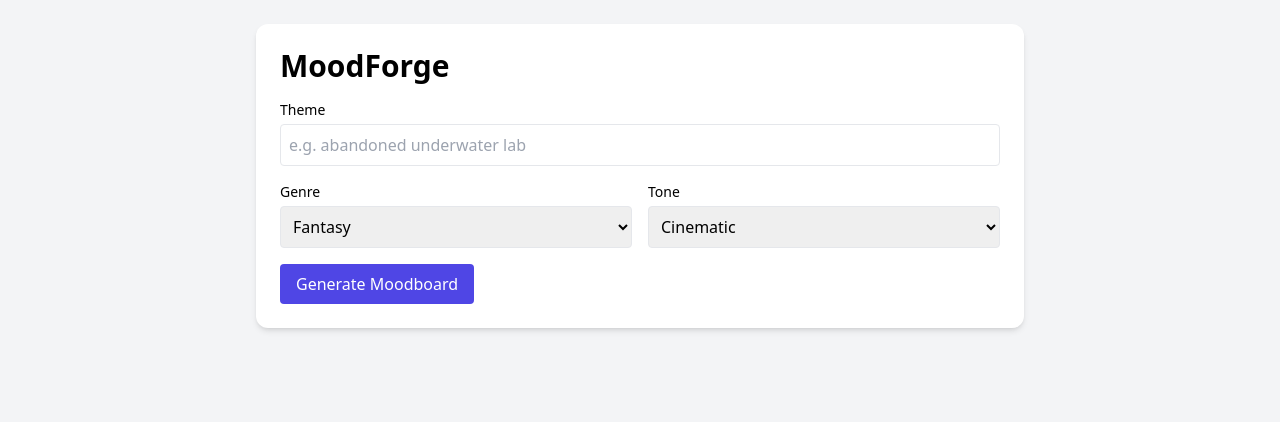
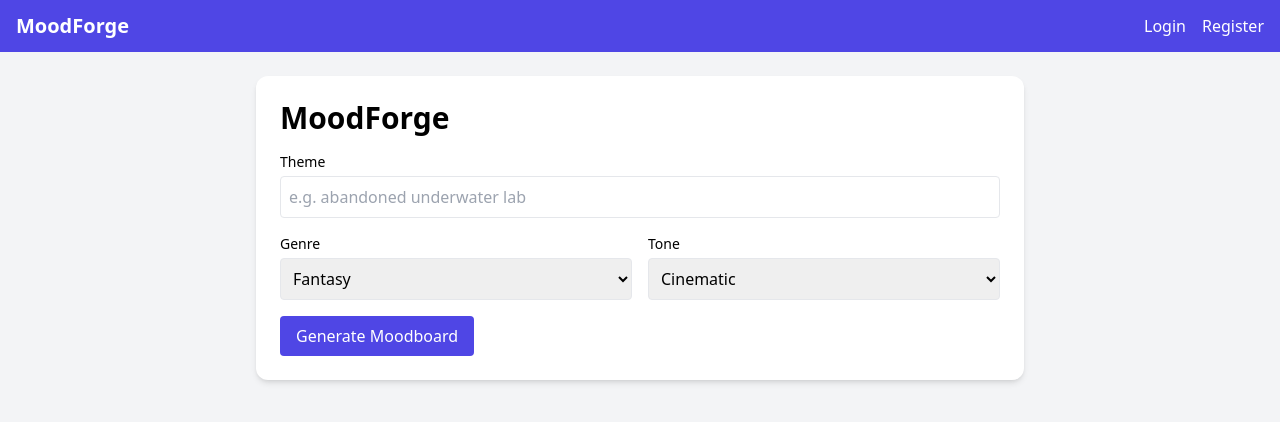
Before and after one commit to AndrewHulme88/moodforge, a React (Vite) app in the folder client/: page / in a window 1280 px wide. Shown: the top 422 px of the page. Built offline with nearby package versions, Linux system fonts and the light colour scheme.

Commit message:
Fixed login/logout functionality

```diff
--- a/client/src/App.jsx
+++ b/client/src/App.jsx
@@ -1,15 +1,37 @@
-import { Routes, Route } from "react-router-dom";
+import { useState, useEffect } from "react";
+import { Routes, Route, useNavigate } from "react-router-dom";
+import Navbar from "./components/Navbar";
+import LoginForm from "./components/LoginForm";
+import RegisterForm from "./components/RegisterForm";
 import HomePage from "./pages/HomePage";
-import LoginPage from "./pages/LoginPage";
-import RegisterPage from "./pages/RegisterPage";
 
 function App() {
+  const [token, setToken] = useState(localStorage.getItem("token"));
+  const isAuthenticated = !!token;
+  const navigate = useNavigate();
+
+  const handleLogout = () => {
+    localStorage.removeItem("token");
+    setToken(null);
+    navigate("/");
+  };
+
+  useEffect(() => {
+    if (token) {
+      localStorage.setItem("token", token);
+    }
+  }, [token]);
+
   return (
-    <Routes>
-      <Route path="/" element={<HomePage />} />
-      <Route path="/login" element={<LoginPage />} />
-      <Route path="/register" element={<RegisterPage />} />
-    </Routes>
+    <div className="min-h-screen bg-gray-100">
+      <Navbar isAuthenticated={isAuthenticated} token={token} handleLogout={handleLogout} />
+
+      <Routes>
+        <Route path="/" element={<HomePage />} />
+        <Route path="/login" element={<LoginForm setToken={setToken} />} />
+        <Route path="/register" element={<RegisterForm setToken={setToken} />} />
+      </Routes>
+    </div>
   );
 }
 
--- a/client/src/components/LoginForm.jsx
+++ b/client/src/components/LoginForm.jsx
@@ -2,7 +2,7 @@ import { useState } from "react";
 import { loginUser } from "../services/authService";
 import { useNavigate } from "react-router-dom";
 
-function LoginForm() {
+function LoginForm({ setToken }) {
   const navigate = useNavigate();
   const [formData, setFormData] = useState({ email: "", password: "" });
   const [error, setError] = useState("");
@@ -21,6 +21,7 @@ function LoginForm() {
     const result = await loginUser(formData);
     if (result.token) {
       localStorage.setItem("token", result.token);
+      setToken(result.token);
       navigate("/");
     } else {
       setError(result.error || "Login failed");
--- /dev/null
+++ b/client/src/components/Navbar.jsx
@@ -0,0 +1,28 @@
+import { Link, useNavigate } from "react-router-dom";
+
+const Navbar = ({ token, handleLogout }) => {
+  const navigate = useNavigate();
+
+  const onLogout = () => {
+    handleLogout();
+    navigate("/");
+  };
+
+  return (
+    <nav className="bg-indigo-600 text-white px-4 py-3 flex justify-between items-center">
+      <Link to="/" className="text-xl font-semibold">MoodForge</Link>
+      <div className="flex gap-4">
+        {!token ? (
+          <>
+            <Link to="/login" className="hover:underline">Login</Link>
+            <Link to="/register" className="hover:underline">Register</Link>
+          </>
+        ) : (
+          <button onClick={onLogout} className="hover:underline">Logout</button>
+        )}
+      </div>
+    </nav>
+  );
+};
+
+export default Navbar;
```
